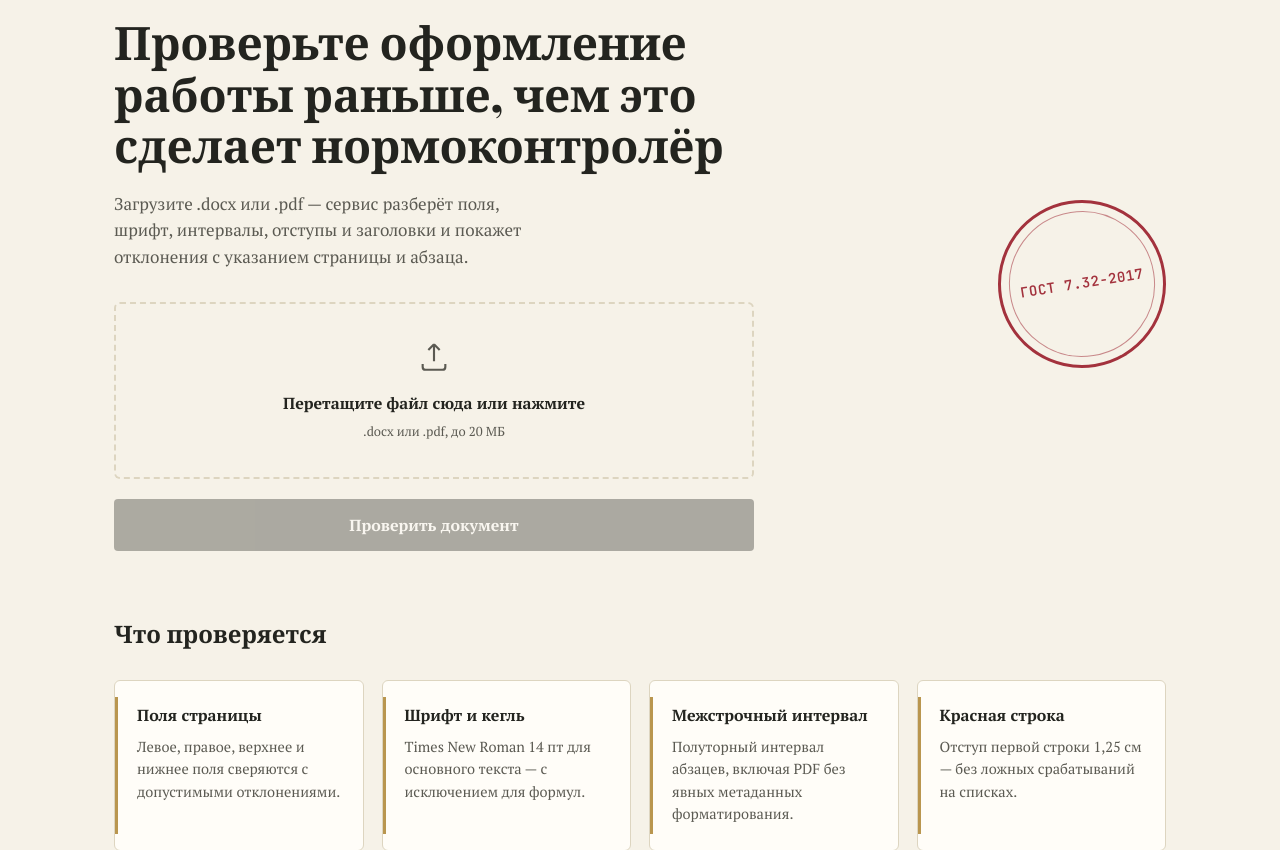
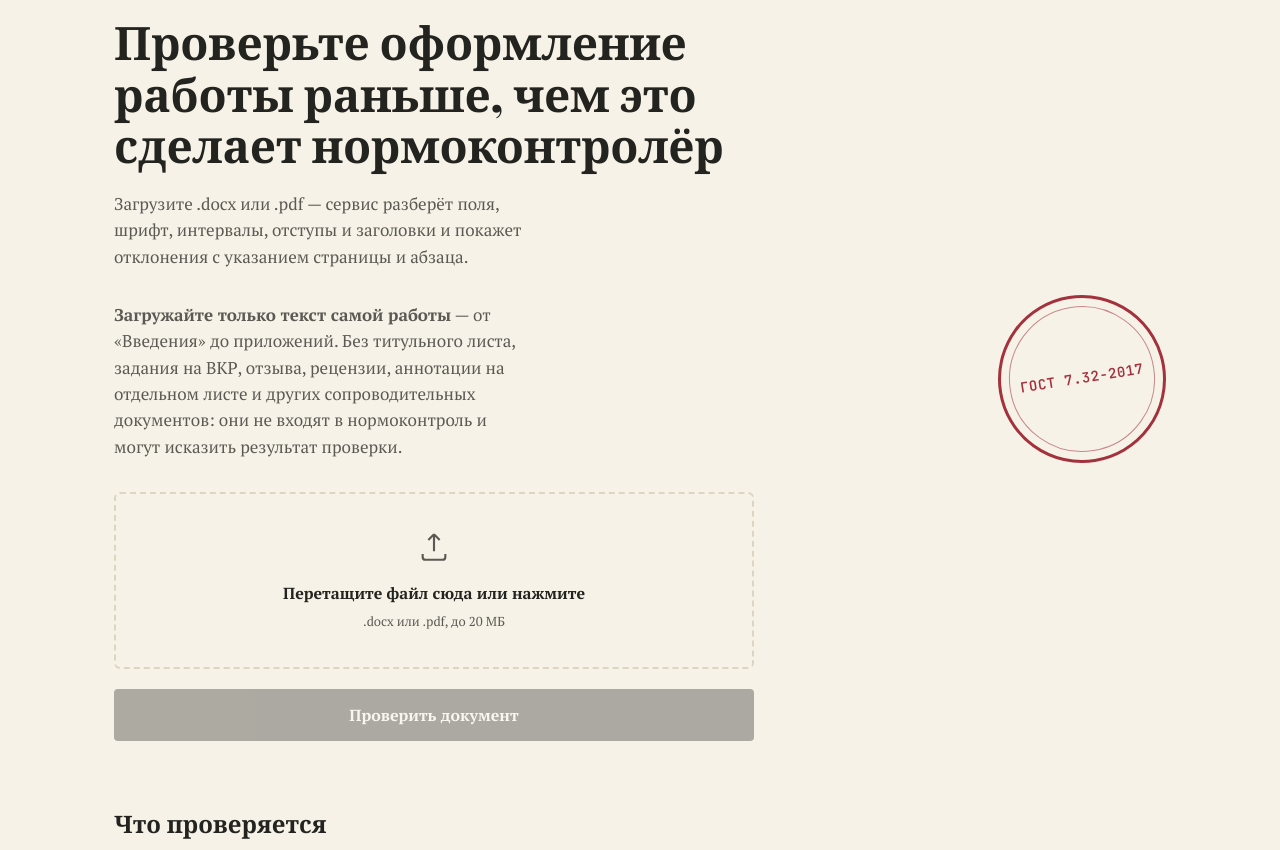
Before and after one commit to Nicolay237/Normocontrol, a Flask app: page / in a window 1280 px wide. Shown: the part 154-1004 px from the top of the page. Run offline with Flask 3, Linux system fonts and the light colour scheme; some web fonts are replaced.

Commit message:
Add upload guidelines to index.html
Added a note about uploading only the main text of the work without additional documents.

```diff
--- a/templates/index.html
+++ b/templates/index.html
@@ -25,6 +25,12 @@
     <p class="hero-sub">
       Загрузите .docx или .pdf — сервис разберёт поля, шрифт, интервалы, отступы
       и заголовки и покажет отклонения с указанием страницы и абзаца.
+    </p>
+    <p class="hero-sub upload-note">
+      <strong>Загружайте только текст самой работы</strong> — от «Введения» до приложений.
+      Без титульного листа, задания на ВКР, отзыва, рецензии, аннотации на отдельном листе
+      и других сопроводительных документов: они не входят в нормоконтроль и могут исказить
+      результат проверки.
     </p>
 
     <form id="upload-form" novalidate>
```
